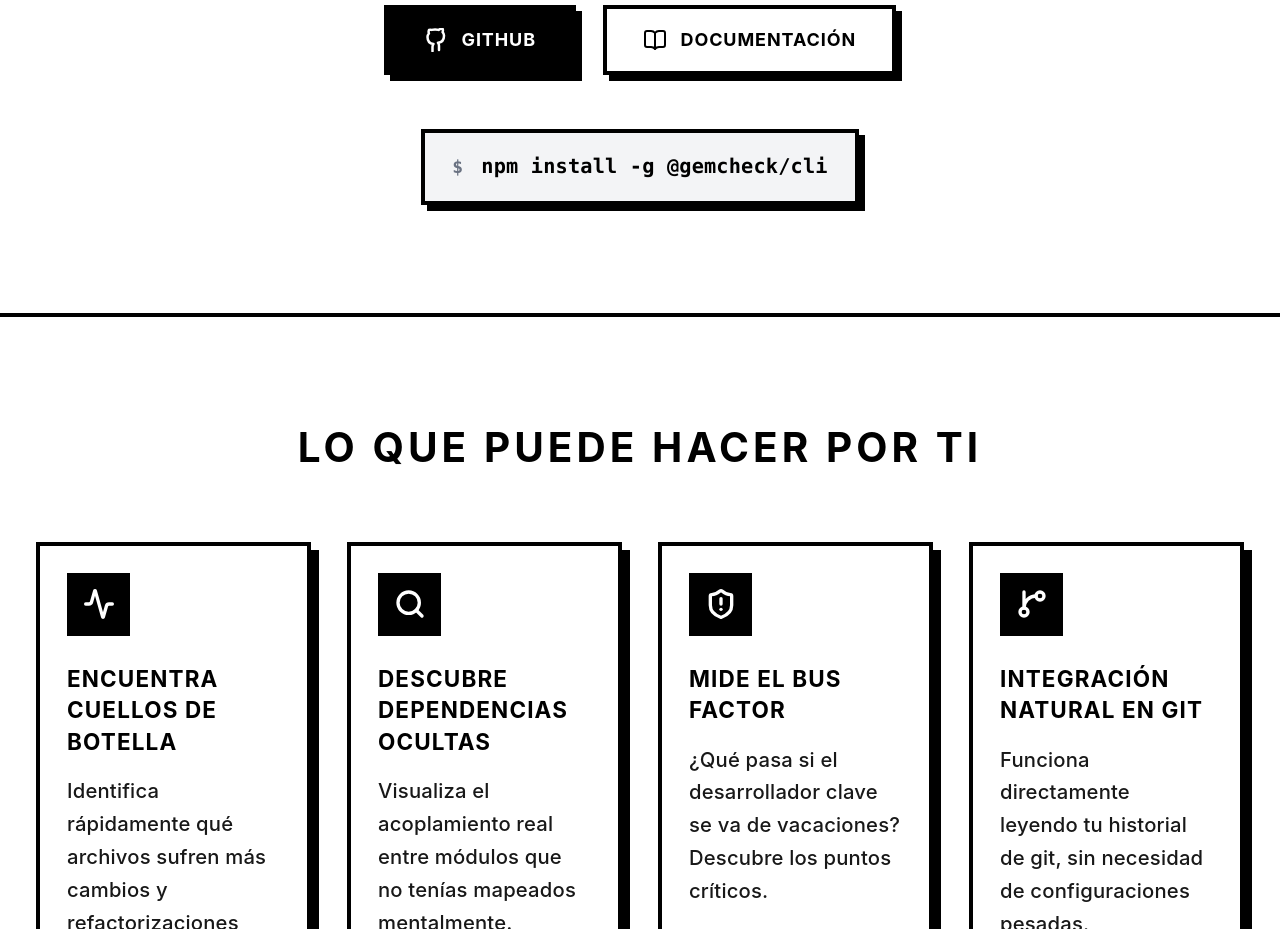
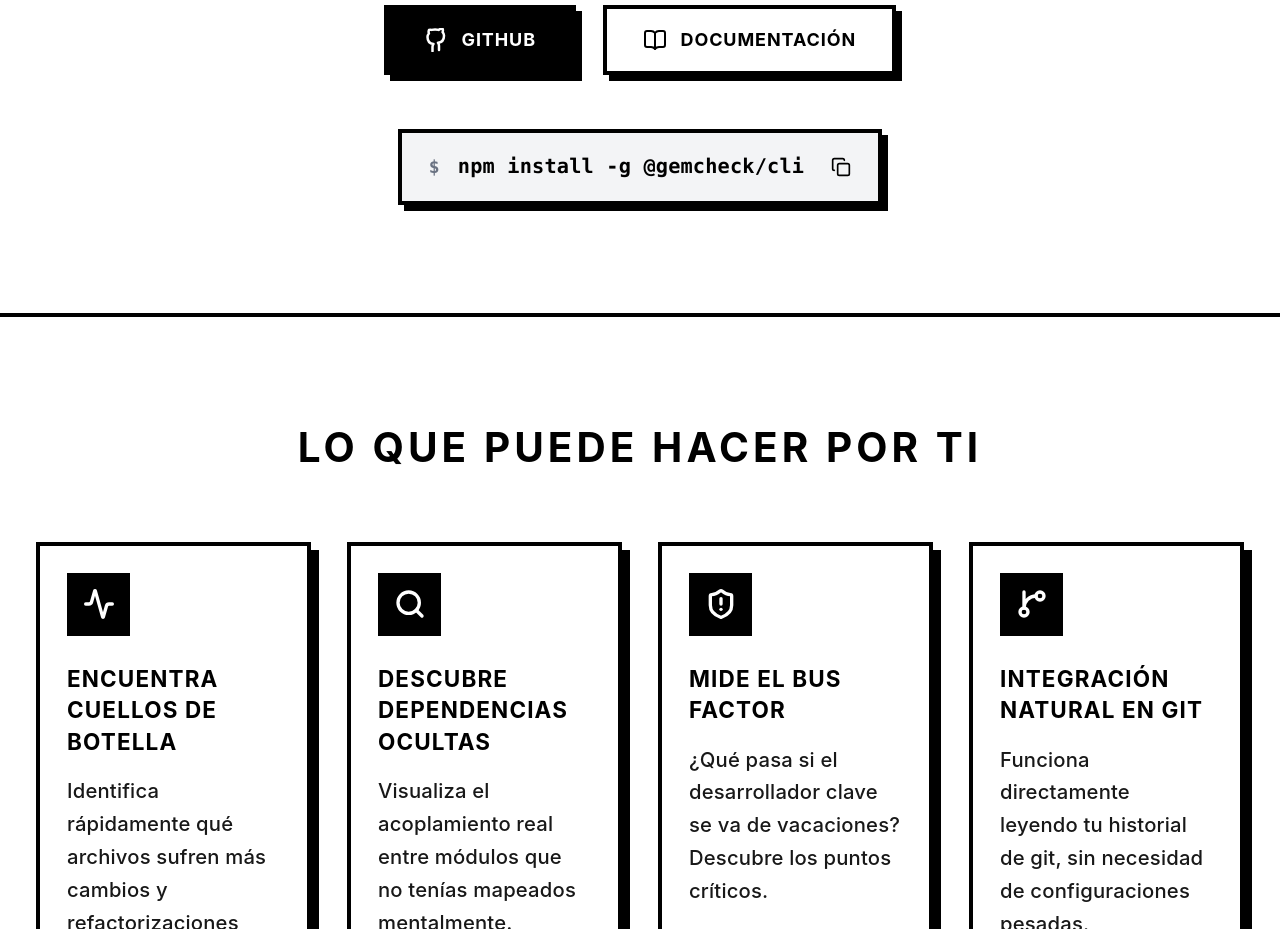
Before and after one commit to yohanvillarp/gemcheck-web, a React (Vite) app: page / in a window 1280 px wide. Shown: the part 780-1709 px from the top of the page. Built offline with nearby package versions, Linux system fonts and the light colour scheme.

Commit message:
feat(widgets): convertir caja de comando de la cabecera en botón interactivo de copiado

```diff
--- a/src/widgets/CabeceraPrincipal/CabeceraPrincipal.tsx
+++ b/src/widgets/CabeceraPrincipal/CabeceraPrincipal.tsx
@@ -1,5 +1,5 @@
-
-import { BookOpen, Terminal } from 'lucide-react';
+import { useState } from 'react';
+import { BookOpen, Terminal, Copy, Check } from 'lucide-react';
 
 const GithubIcon = ({ size = 24 }: { size?: number }) => (
   <svg
@@ -18,6 +18,14 @@ const GithubIcon = ({ size = 24 }: { size?: number }) => (
 );
 
 export const CabeceraPrincipal = () => {
+  const [copiado, setCopiado] = useState(false);
+
+  const copiarComando = () => {
+    navigator.clipboard.writeText('npm install -g @gemcheck/cli');
+    setCopiado(true);
+    setTimeout(() => setCopiado(false), 2000);
+  };
+
   return (
     <section className="flex flex-col items-center justify-center text-center py-24 px-4 sm:px-6 lg:px-8 border-b-4 border-black dark:border-white">
       <div className="max-w-4xl mx-auto flex flex-col items-center">
@@ -54,10 +62,14 @@ export const CabeceraPrincipal = () => {
           </a>
         </div>
 
-        <div className="flex items-center justify-center gap-4 bg-gray-100 dark:bg-gray-900 border-4 border-black dark:border-white px-6 py-4 shadow-[6px_6px_0_0_rgba(0,0,0,1)] dark:shadow-[6px_6px_0_0_rgba(255,255,255,1)]">
+        <button
+          onClick={copiarComando}
+          className="flex items-center justify-center gap-4 bg-gray-100 dark:bg-gray-900 border-4 border-black dark:border-white px-6 py-4 shadow-[6px_6px_0_0_rgba(0,0,0,1)] dark:shadow-[6px_6px_0_0_rgba(255,255,255,1)] hover:bg-black hover:text-white dark:hover:bg-white dark:hover:text-black transition-colors duration-300 cursor-pointer"
+        >
           <span className="text-gray-500 font-mono font-bold">$</span>
-          <code className="font-mono text-lg font-bold">npm install -g @gemcheck/cli</code>
-        </div>
+          <code className="font-mono text-lg font-bold mr-2">npm install -g @gemcheck/cli</code>
+          {copiado ? <Check size={20} /> : <Copy size={20} />}
+        </button>
       </div>
     </section>
   );
```
